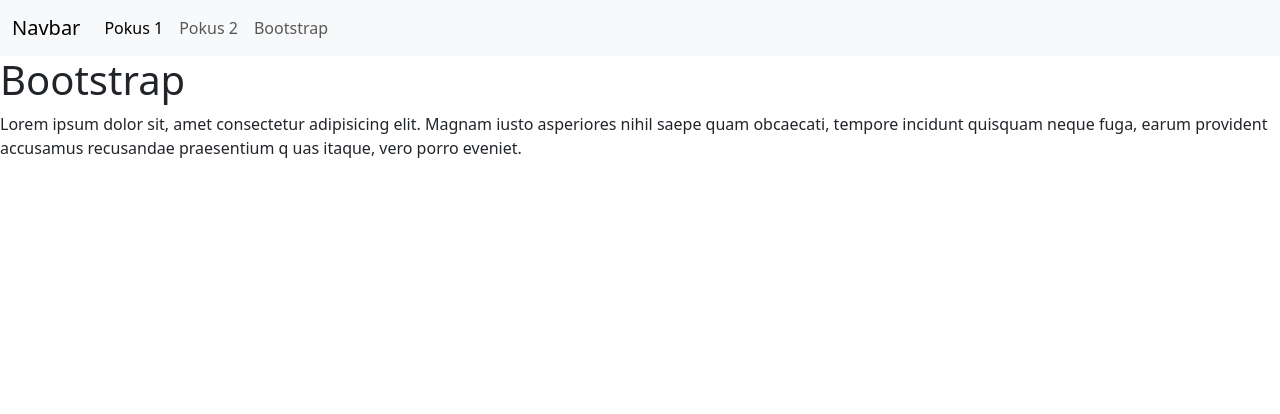
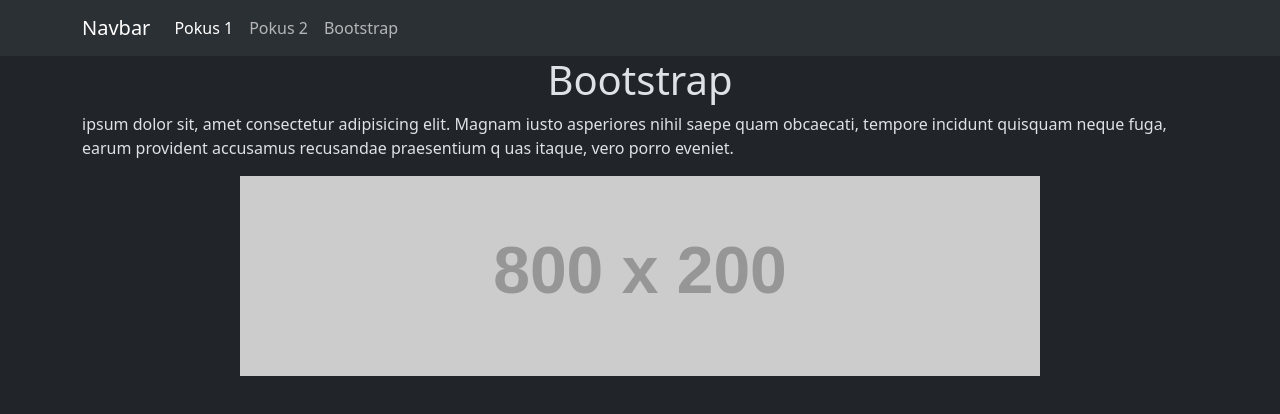
Before and after one commit to gyarab/2025_wt_dostal, a plain HTML site: page prvni_web/bootstrap.html in a window 1280 px wide. Drawn offline with nearby package versions, Linux system fonts and the light colour scheme; placeholder pictures from the web are drawn by us.

Commit message:
Upgraded bootstrap.html

```diff
--- a/prvni_web/bootstrap.html
+++ b/prvni_web/bootstrap.html
@@ -1,5 +1,5 @@
 <!DOCTYPE html>
-<html lang="en">
+<html lang="en" data-bs-theme="dark">
 
 <head>
     <meta charset="UTF-8">
@@ -12,7 +12,7 @@
 
 <body>
     <nav class="navbar navbar-expand-sm bg-body-tertiary">
-        <div class="container-fluid">
+        <div class="container">
             <a class="navbar-brand" href="#">Navbar</a>
             <button class="navbar-toggler" type="button" data-bs-toggle="collapse" data-bs-target="#navbarNav"
                 aria-controls="navbarNav" aria-expanded="false" aria-label="Toggle navigation">
@@ -32,12 +32,15 @@
             </div>
         </div>
     </nav>
+    <div class="container">
+        <h1>Bootstrap</h1>
 
-    <h1>Bootstrap</h1>
+        <p>ipsum dolor sit, amet consectetur adipisicing elit. Magnam iusto asperiores nihil saepe quam
+            obcaecati, tempore incidunt quisquam neque fuga, earum provident accusamus recusandae praesentium q
+            uas itaque, vero porro eveniet.</p>
 
-    Lorem ipsum dolor sit, amet consectetur adipisicing elit. Magnam iusto asperiores nihil saepe quam
-    obcaecati, tempore incidunt quisquam neque fuga, earum provident accusamus recusandae praesentium q
-    uas itaque, vero porro eveniet.
+        <img src="https://placehold.co/800x200/0A0A0A/FFF/?text= Gyarab" class="img-fluid" alt="placeholder">
+    </div>
 
     <script src="https://cdn.jsdelivr.net/npm/bootstrap@5.3.8/dist/js/bootstrap.bundle.min.js"
         integrity="sha384-FKyoEForCGlyvwx9Hj09JcYn3nv7wiPVlz7YYwJrWVcXK/BmnVDxM+D2scQbITxI"
--- a/prvni_web/styles.css
+++ b/prvni_web/styles.css
@@ -1,4 +1,9 @@
-body {
-  background-color: white;
-  margin: 20px;
+h1 {
+  text-align: center;
 }
+
+img {
+  display: block;
+  margin-left: auto;
+  margin-right: auto;
+}
```
Also changed, not shown: prvni_web/pokus1.html (line endings or trailing spaces).
